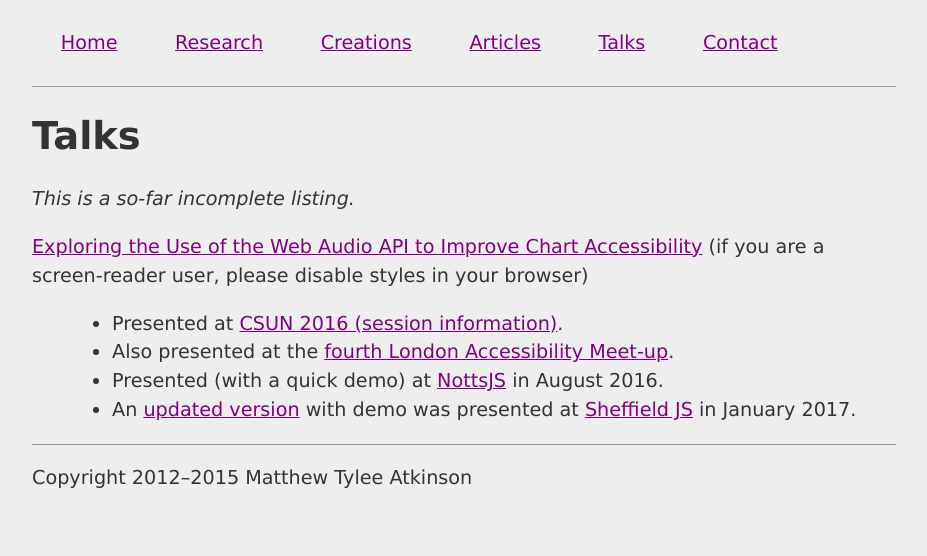
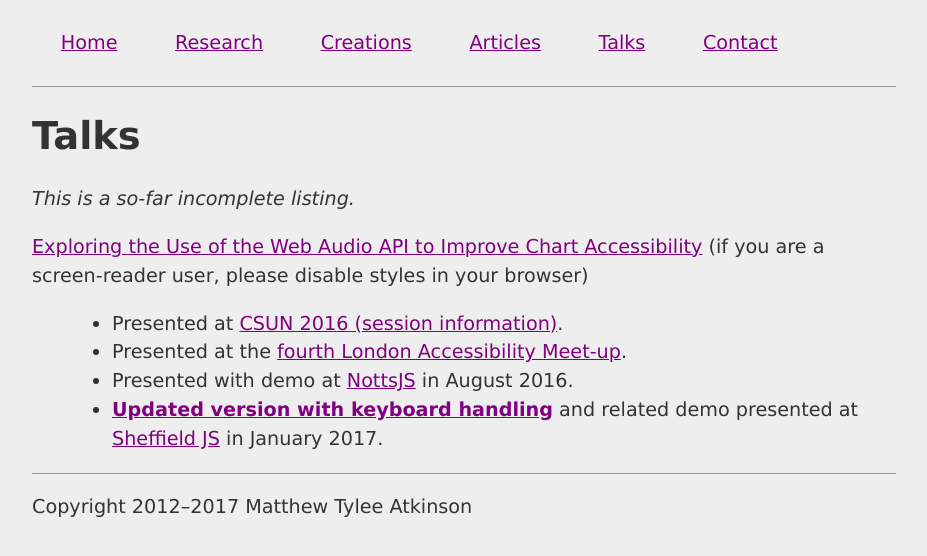
Before and after one commit to matatk/matatk.github.io, a Jekyll site: the page built from talks/index.markdown, in a window 1280 px wide. Shown: the top 556 px of the page, without its empty margins (176-1103 px from the left). Built offline with Jekyll 4.4.1, drawn with Linux system fonts in a browser that asks for light colours.

Commit message:
Bits and bobs
* Update Copyright message (now off-by-two!)
* Indicate changes to Sheffield JS version of the AudioChart talk.
* Remove LinkedIn as a contact means (seeing as I hardly use it).

```diff
--- a/_layouts/base.html
+++ b/_layouts/base.html
@@ -29,7 +29,7 @@
 {{ content }}
 		</main>
 		<footer role="contentinfo">
-			<p>Copyright 2012&ndash;2015 Matthew Tylee Atkinson</p>
+			<p>Copyright 2012&ndash;2017 Matthew Tylee Atkinson</p>
 		</footer>
 	</body>
 </html>
--- a/contact/index.markdown
+++ b/contact/index.markdown
@@ -7,6 +7,5 @@ There are a number of ways to contact me.  Here's a list of the services I use m
 
  * [Twitter](http://twitter.com/matatk)
  * [GitHub](http://github.com/matatk)
- * [LinkedIn](http://linkedin.com/in/matatk)
 
 I am not publishing my current email address due to spam problems.  Apologies if this presents any inconvenience.
--- a/talks/index.markdown
+++ b/talks/index.markdown
@@ -7,6 +7,6 @@ _This is a so-far incomplete listing._
 
 [Exploring the Use of the Web Audio API to Improve Chart Accessibility](2016-csun-audiochart) (if you are a screen-reader user, please disable styles in your browser)
 : * Presented at [CSUN 2016 (session information)](http://www.csun.edu/cod/conference/2016/sessions/index.php/public/presentations/view/269).
-  * Also presented at the [fourth London Accessibility Meet-up](http://www.meetup.com/London-Accessibility-Meetup/events/229039168/).
-  * Presented (with a quick demo) at [NottsJS](https://nottsjs.org) in August 2016.
-  * An [updated version](2016-csun-audiochart/sheffield-js.html) with demo was presented at [Sheffield JS](https://opentechcalendar.co.uk/event/4338) in January 2017.
+  * Presented at the [fourth London Accessibility Meet-up](http://www.meetup.com/London-Accessibility-Meetup/events/229039168/).
+  * Presented with demo at [NottsJS](https://nottsjs.org) in August 2016.
+  * **[Updated version with keyboard handling](2016-csun-audiochart/sheffield-js.html)** and related demo presented at [Sheffield JS](https://opentechcalendar.co.uk/event/4338) in January 2017.
```
